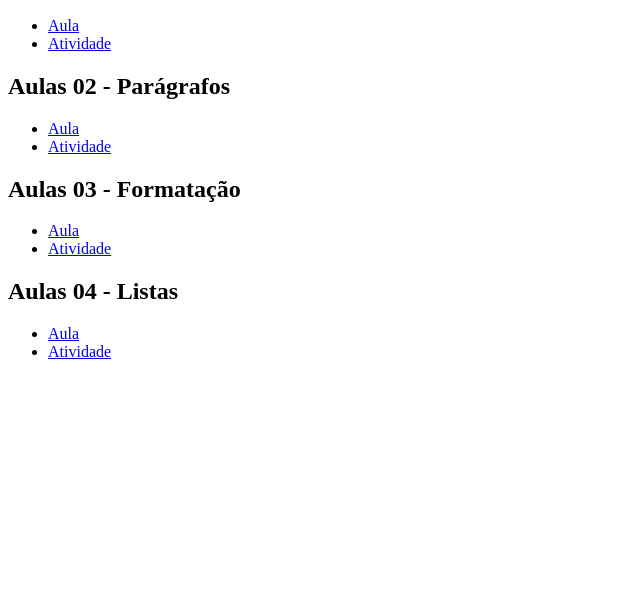
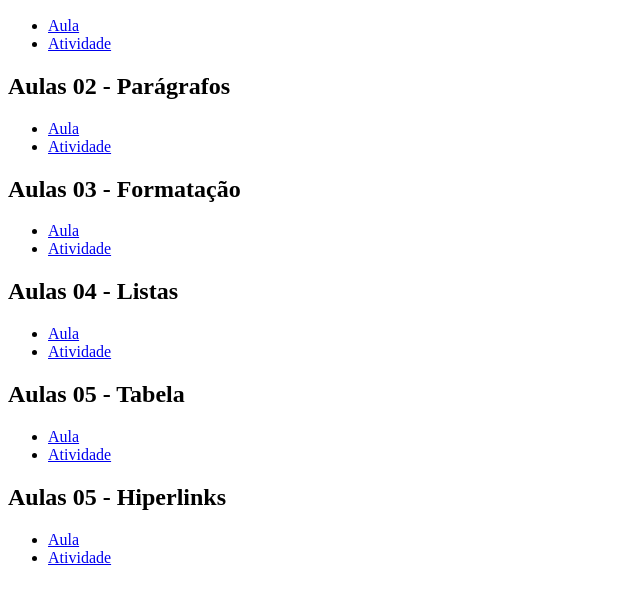
Before and after one commit to Nilsatehc/UC2.TII09, a plain HTML site: page Aulas/index.html in a window 1280 px wide. Shown: the part 110-714 px from the top of the page, without its empty margins (0-640 px from the left). Drawn offline with Linux system fonts and the light colour scheme.

Commit message:
index 06

```diff
--- a/Aulas/index.html
+++ b/Aulas/index.html
@@ -10,23 +10,35 @@
 
     <h2>Aulas 01 - Headers (caveçalhos)</h2>
     <ul>
-        <li><a href="./01/index.html"> Aula</a></li>
-        <li><a href="./01/atividade/atividad.html"> Atividade</a></li>
+        <li><a href="./Aulas/01/index.html"> Aula</a></li>
+        <li><a href="./Aulas/01/atividade/atividad.html"> Atividade</a></li>
     </ul>
     <h2>Aulas 02 - Parágrafos</h2>
     <ul>
-        <li><a href="./02/Paragrafos.html"> Aula</a></li>
+        <li><a href="./Aulas/02/Paragrafos.html"> Aula</a></li>
         <li><a href="./02/atividade/atividade.html"> Atividade</a></li>
     </ul>
     <h2>Aulas 03 - Formatação </h2>
     <ul>
-        <li><a href="./03/Formatação.html"> Aula</a></li>
-        <li><a href="./03/Atividade/Atividade.html"> Atividade</a></li>
+        <li><a href="./Aulas/03/Formatação.html"> Aula</a></li>
+        <li><a href="./Aulas/03/Atividade/Atividade.html"> Atividade</a></li>
     </ul>
     <h2>Aulas 04 - Listas</h2>
     <ul>
-        <li><a href="./04/Listas.html"> Aula</a></li>
-        <li><a href="./04/Atividade/Atividade.html"> Atividade</a></li>
+        <li><a href="./Aulas/04/Listas.html"> Aula</a></li>
+        <li><a href="./Aulas/04/Atividade/Atividade.html"> Atividade</a></li>
     </ul>
+</ul>
+<h2>Aulas 05 - Tabela</h2>
+<ul>
+    <li><a href="./Aulas/05/Tabela.html"> Aula</a></li>
+    <li><a href="./Aulas/05/Atividade/atividade.html"> Atividade</a></li>
+</ul>
+</ul>
+<h2>Aulas 05 - Hiperlinks</h2>
+<ul>
+    <li><a href="./Aulas/06/hiperlink.html"> Aula</a></li>
+    <li><a href="./Aulas/06/manual_qualificacao.pdf"> Atividade</a></li>
+</ul>
 </body>
 </html>
```
Also changed, not shown: index.html (+18 -6 lines).
